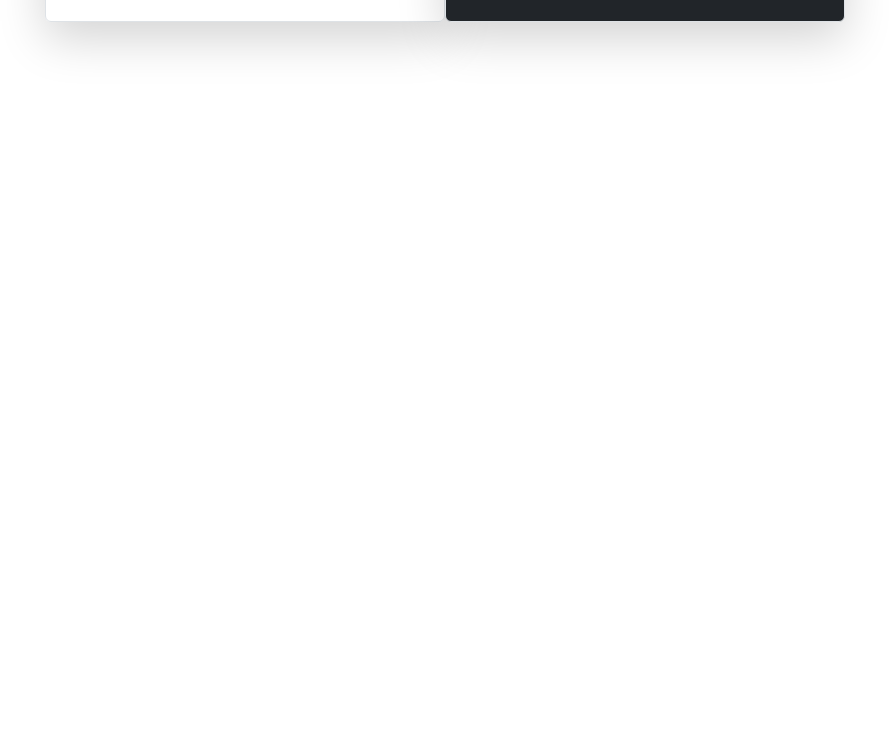
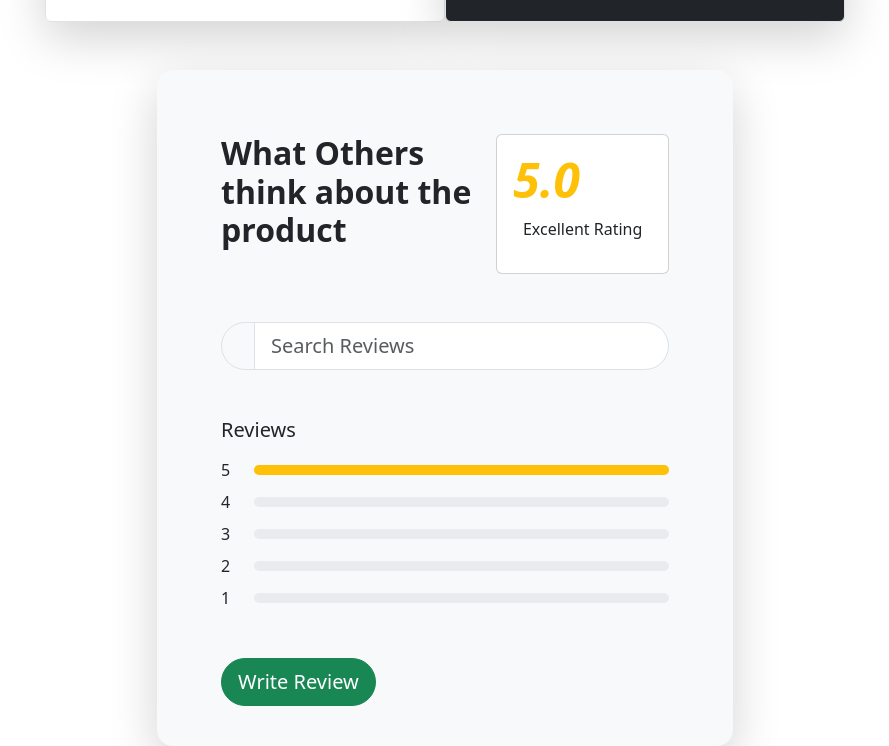
Before and after one commit to StevenAgang06/SSCGI_Bootstrap-5-From-Scratch-Build-5-Modern-Websites, a plain HTML site: page mini-project-starter/pricing cards/index.html in a window 1280 px wide. Shown: the part 464-1210 px from the top of the page, without its empty margins (195-1084 px from the left). Before the commit the page ends 800 px from the top, so only its background shows below. Drawn offline with Linux system fonts and the light colour scheme.

Commit message:
added rating component

```diff
--- a/mini-project-starter/pricing cards/css/style.css
+++ b/mini-project-starter/pricing cards/css/style.css
@@ -13,3 +13,14 @@
     width: 800px;
   }
 }
+
+@media (min-width: 600px) {
+  .container-2 {
+    width: 600px !important;
+  }
+}
+
+.progress {
+  height: 10px;
+  width: 100%;
+}
--- a/mini-project-starter/pricing cards/index.html
+++ b/mini-project-starter/pricing cards/index.html
@@ -181,6 +181,118 @@
         </div>
       </div>
     </div>
+    <div class="container container-2">
+      <div class="card bg-light border-0 shadow-lg rounded-4 mt-5">
+        <div class="card-body">
+          <div class="row p-5">
+            <div class="col-7">
+              <h2 class="fw-bold">What Others think about the product</h2>
+            </div>
+            <div class="col-5">
+              <div class="card">
+                <div class="card-body">
+                  <h3 class="display-5 fw-semibold">
+                    <i class="fas fa-star text-warning">5.0</i>
+                  </h3>
+                  <p class="text-center">Excellent Rating</p>
+                </div>
+              </div>
+            </div>
+          </div>
+          <div class="row px-5">
+            <div class="col-12">
+              <div class="input-group input-group-lg">
+                <span class="input-group-text rounded-start-5">
+                  <i class="fas fa-search"></i>
+                </span>
+                <input
+                  type="text"
+                  class="form-control rounded-end-5"
+                  placeholder="Search Reviews"
+                />
+              </div>
+            </div>
+          </div>
+          <div class="row p-5">
+            <div class="col-12 vstack gap-2">
+              <h5>Reviews</h5>
+              <div class="d-flex align-items-center gap-1">
+                <span>5</span><i class="fas fa-star text-warning"></i>
+                <div class="progress ms-3">
+                  <div
+                    class="progress-bar bg-warning"
+                    style="width: 100%"
+                    role="progressbar"
+                    aria-valuenow="100"
+                    aria-valuemin="0"
+                    aria-valuemax="100"
+                  ></div>
+                </div>
+              </div>
+              <div class="d-flex align-items-center gap-1">
+                <span>4</span><i class="fas fa-star text-warning"></i>
+                <div class="progress ms-3">
+                  <div
+                    class="progress-bar bg-warning"
+                    style="width: 0%"
+                    role="progressbar"
+                    aria-valuenow="0"
+                    aria-valuemin="0"
+                    aria-valuemax="100"
+                  ></div>
+                </div>
+              </div>
+              <div class="d-flex align-items-center gap-1">
+                <span>3</span><i class="fas fa-star text-warning"></i>
+                <div class="progress ms-3">
+                  <div
+                    class="progress-bar bg-warning"
+                    style="width: 0%"
+                    role="progressbar"
+                    aria-valuenow="0"
+                    aria-valuemin="0"
+                    aria-valuemax="100"
+                  ></div>
+                </div>
+              </div>
+              <div class="d-flex align-items-center gap-1">
+                <span>2</span><i class="fas fa-star text-warning"></i>
+                <div class="progress ms-3">
+                  <div
+                    class="progress-bar bg-warning"
+                    style="width: 0%"
+                    role="progressbar"
+                    aria-valuenow="0"
+                    aria-valuemin="0"
+                    aria-valuemax="100"
+                  ></div>
+                </div>
+              </div>
+              <div class="d-flex align-items-center gap-1">
+                <span>1</span><i class="fas fa-star text-warning"></i>
+                <div class="progress ms-3">
+                  <div
+                    class="progress-bar bg-warning"
+                    style="width: 0%"
+                    role="progressbar"
+                    aria-valuenow="0"
+                    aria-valuemin="0"
+                    aria-valuemax="100"
+                  ></div>
+                </div>
+              </div>
+            </div>
+          </div>
+          <div class="row px-5 pb-4">
+            <div class="col-12">
+              <a href="" class="btn btn-success btn-lg rounded-5"
+                >Write Review</a
+              >
+            </div>
+          </div>
+        </div>
+      </div>
+    </div>
     <script src="js/bootstrap.bundle.min.js"></script>
   </body>
 </html>
```
